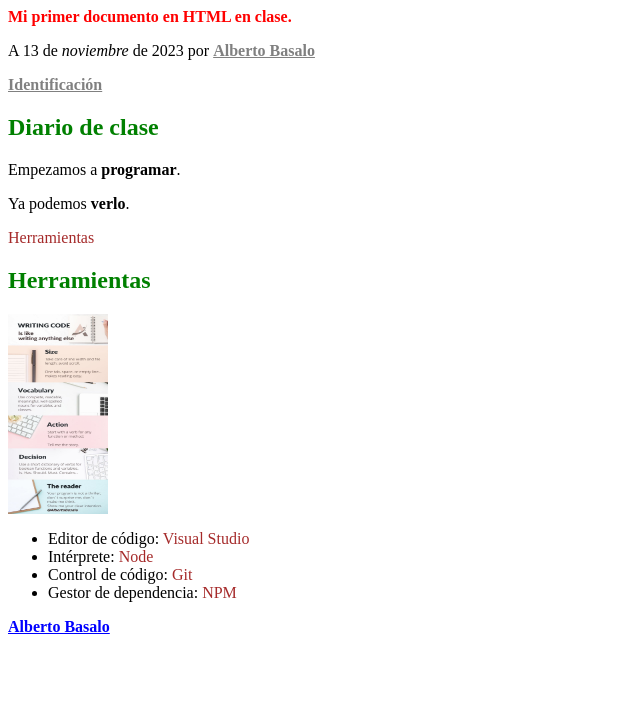
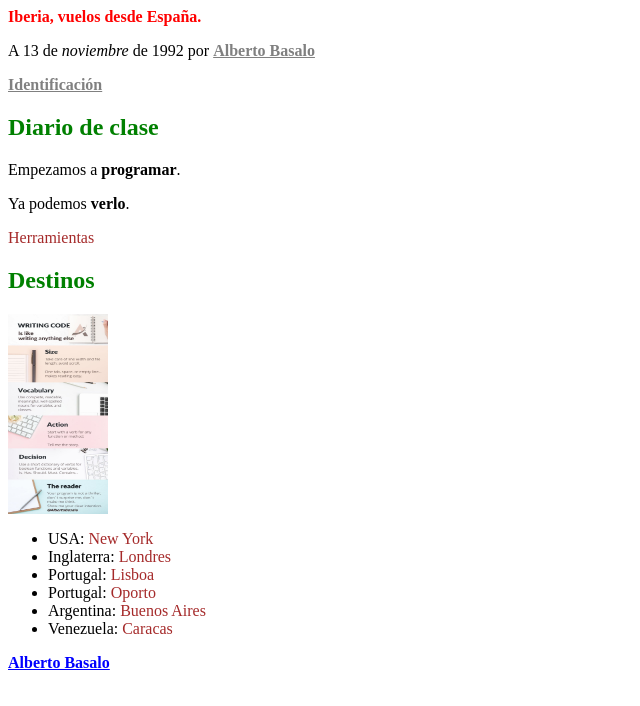
Before and after one commit to TrainingITCourses/leda_web, a plain HTML site: page index.html in a window 1280 px wide. Shown: the whole page, without its empty margins (0-640 px from the left). Drawn offline with Linux system fonts and the light colour scheme.

Commit message:
feat: iberia

```diff
--- a/index.html
+++ b/index.html
@@ -1,7 +1,7 @@
 <html lang="es">
   <head>
     <meta charset="UTF-8"/>
-    <title>Mi primer documento</title>
+    <title>Iberia</title>
     <meta charset="utf-8">
     <meta name="author" content="Alberto Basalo">
     <meta name="description" content="Mi primer documento">
@@ -11,8 +11,8 @@
   </head>
   <body>
     <header>
-      <h1>Mi primer documento en HTML en clase.</h1>
-      <p>A 13 de <i>noviembre</i> de 2023 por <a href="https://www.albertobasalo.dev/">Alberto Basalo</a></p>
+      <h1>Iberia, vuelos desde España.</h1>
+      <p>A 13 de <i>noviembre</i> de 1992 por <a href="https://www.albertobasalo.dev/">Alberto Basalo</a></p>
       <a href="./login.html" >Identificación</a>
     </header>
     <div>
@@ -22,13 +22,15 @@
       <p class="herramienta">Herramientas</p>
     </div>
     <div>
-      <h2>Herramientas</h2>
+      <h2>Destinos</h2>
       <img src="./writing-code.jpg" width="100" height="200">
       <ul>
-        <li>Editor de código: <span class="herramienta">Visual Studio</span></li>
-        <li>Intérprete: <span class="herramienta">Node</span></li>
-        <li>Control de código: <span class="herramienta">Git</span></li>
-        <li>Gestor de dependencia: <span class="herramienta">NPM</span></li>
+        <li>USA: <span class="herramienta">New York</span></li>
+        <li>Inglaterra: <span class="herramienta">Londres</span></li>
+        <li>Portugal: <span class="herramienta">Lisboa</span></li>
+        <li>Portugal: <span class="herramienta">Oporto</span></li>
+        <li>Argentina: <span class="herramienta">Buenos Aires</span></li>
+        <li>Venezuela: <span class="herramienta">Caracas</span></li>
       </ul>
     </div>
     <footer>
```
Also changed, not shown: login.html (+3 -0 lines).
